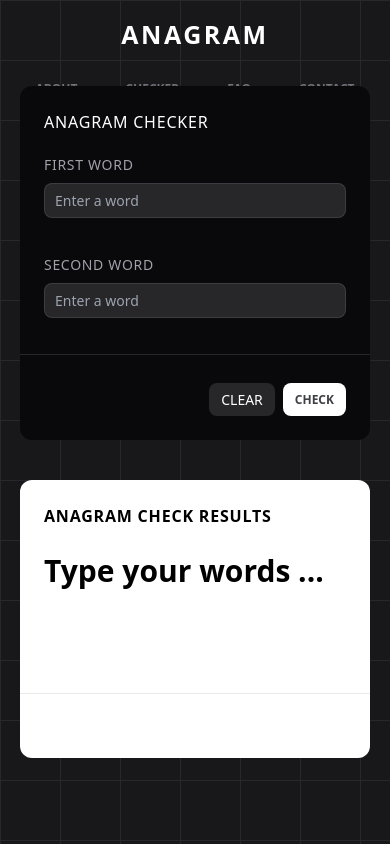
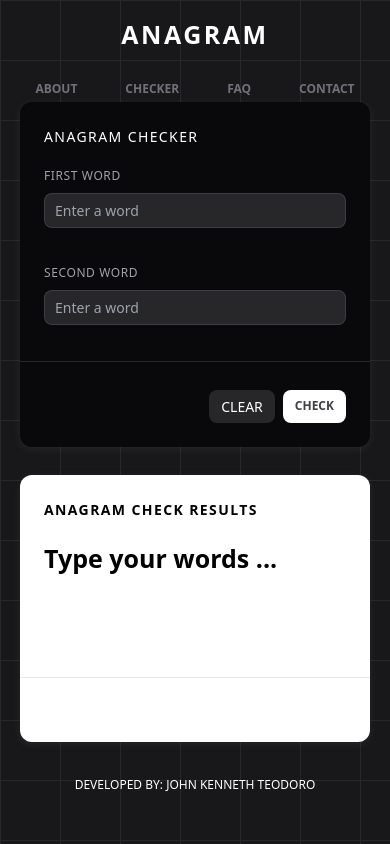
Before and after one commit to johnkennethpteodoro/anagramApp, a Vue app: page / in a window 390 px wide. Built offline with nearby package versions, Linux system fonts and the light colour scheme.

Commit message:
update the mobile design

```diff
--- a/src/App.vue
+++ b/src/App.vue
@@ -108,10 +108,10 @@ const clearInputs = () => {
 		</ul>
 		<div class="flex items-center justify-center w-full h-full">
 			<div
-				class="xl:grid xlgrid-cols-2 lg:grid lg:grid-cols-2 md:grid md:grid-cols-1 sm:grid sm:grid-cols-1 md:mx-16 xl:mx-0 lg:mx-0 mx-5 grid grid-cols-1 w-[1000px] gap-10"
+				class="xl:grid xlgrid-cols-2 lg:grid lg:grid-cols-2 md:grid md:grid-cols-1 sm:grid sm:grid-cols-1 md:mx-16 xl:mx-0 lg:mx-0 mx-5 grid grid-cols-1 w-[1000px] gap-7"
 			>
-				<div class="z-20 py-6 bg-zinc-950 rounded-xl">
-					<h1 class="z-50 mx-6 mb-5 tracking-wider text-white uppercase">
+				<div class="z-20 py-6 bg-zinc-950 rounded-xl box-shadow">
+					<h1 class="z-50 mx-6 mb-5 tracking-widest text-white uppercase text-[14px]">
 						Anagram checker
 					</h1>
 
@@ -119,7 +119,7 @@ const clearInputs = () => {
 						class="items-center justify-between block mx-6 xl:flex lg:flex md:block sm:block mb-9"
 					>
 						<h1
-							class="text-zinc-400 text-[14px] font-medium uppercase tracking-wider xl:mb-0 lg:mb-0 md:mb-2 sm:mb-2 mb-2"
+							class="text-zinc-400 text-[12px] font-medium uppercase tracking-wider xl:mb-0 lg:mb-0 md:mb-2 sm:mb-2 mb-2"
 						>
 							First word
 						</h1>
@@ -134,7 +134,7 @@ const clearInputs = () => {
 						class="items-center justify-between block mx-6 xl:flex lg:flex md:block sm:block mb-9"
 					>
 						<h1
-							class="text-zinc-400 text-[14px] font-medium uppercase tracking-wider xl:mb-0 lg:mb-0 md:mb-2 sm:mb-2 mb-2"
+							class="text-zinc-400 text-[12px] font-medium uppercase tracking-wider xl:mb-0 lg:mb-0 md:mb-2 sm:mb-2 mb-2"
 						>
 							Second word
 						</h1>
@@ -163,8 +163,10 @@ const clearInputs = () => {
 						</button>
 					</div>
 				</div>
-				<div class="z-20 py-6 bg-white rounded-xl">
-					<h1 class="mx-6 mb-5 font-semibold tracking-wider text-black uppercase">
+				<div class="z-20 py-6 bg-white rounded-xl box-shadow">
+					<h1
+						class="mx-6 mb-5 font-semibold tracking-widest text-black uppercase text-[14px]"
+					>
 						Anagram check results
 					</h1>
 					<h1
@@ -172,7 +174,7 @@ const clearInputs = () => {
 							'text-green-500': resultMessage === 'A valid anagram :)',
 							'text-red-500': resultMessage === 'Not a valid anagram :(',
 							'text-orange-500': resultMessage === 'Both inputs must be filled',
-							'text-[30px]': true,
+							'text-[25px]': true,
 							'font-bold': true,
 							'px-6': true,
 						}"
@@ -183,7 +185,7 @@ const clearInputs = () => {
 						class="border-b-[1px] border-zinc-800 border-opacity-10 mt-[100px] mb-10"
 					></div>
 					<h2
-						class="text-[16px] font-medium mt-2 mx-6 uppercase text-zinc-500"
+						class="text-[14px] font-medium mt-2 mx-6 uppercase text-zinc-500"
 						v-if="resultDetails"
 					>
 						{{ resultDetails }}
@@ -191,7 +193,7 @@ const clearInputs = () => {
 				</div>
 			</div>
 			<p
-				class="z-30 text-white absolute xl:bottom-[200px] lg:bottom-[200px] md:bottom-[100px] sm:bottom-[100px] bottom-[100px] uppercase text-[12px]"
+				class="z-30 text-white absolute xl:bottom-[200px] lg:bottom-[200px] md:bottom-[100px] sm:bottom-[100px] bottom-[50px] uppercase text-[12px]"
 			>
 				Developed by: John Kenneth Teodoro
 			</p>
@@ -206,7 +208,7 @@ const clearInputs = () => {
 	background-size: 60px 60px;
 }
 
-/* * {
-	border: 1px solid red;
-} */
+.box-shadow {
+	box-shadow: rgba(99, 99, 99, 0.2) 0px 2px 8px 0px;
+}
 </style>
```
